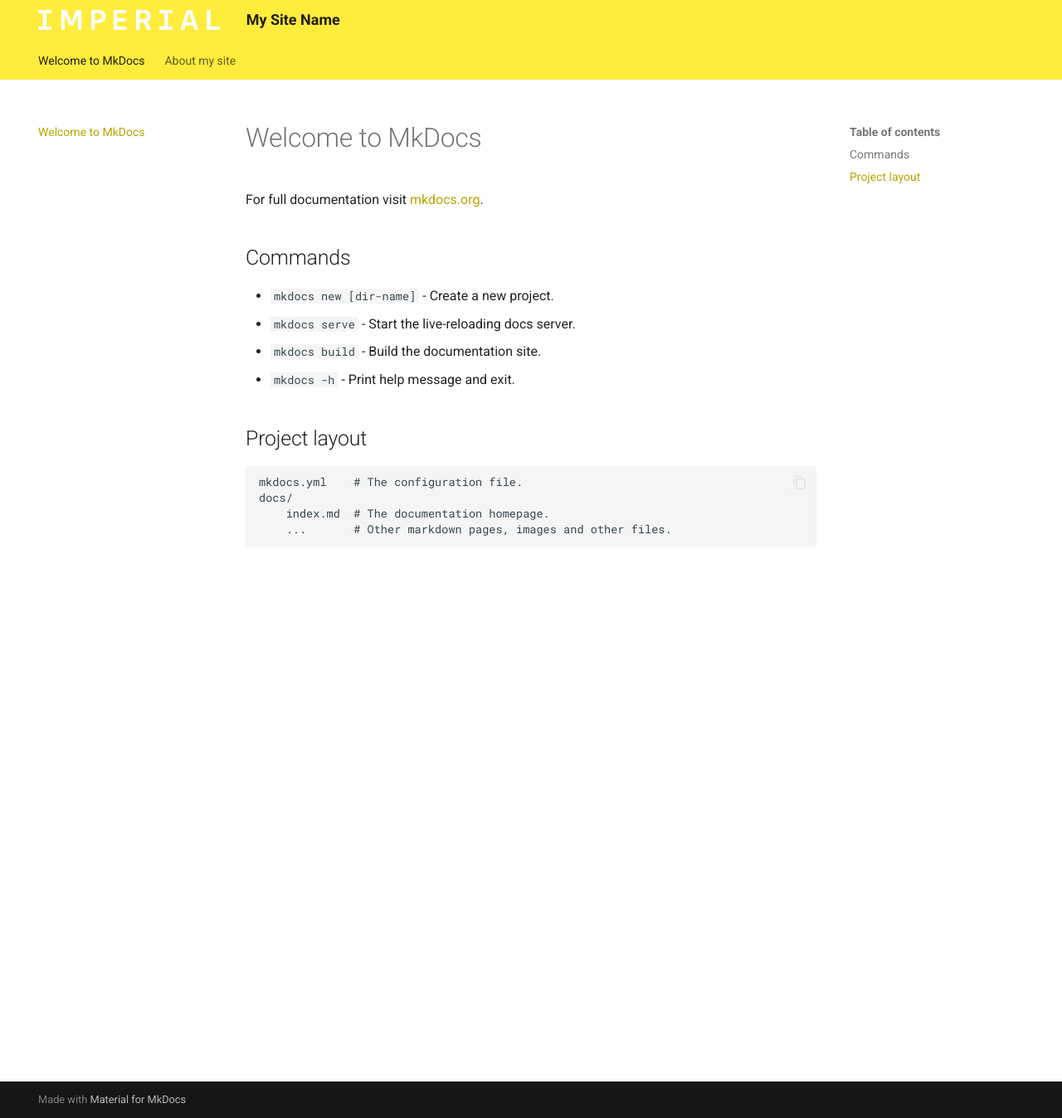
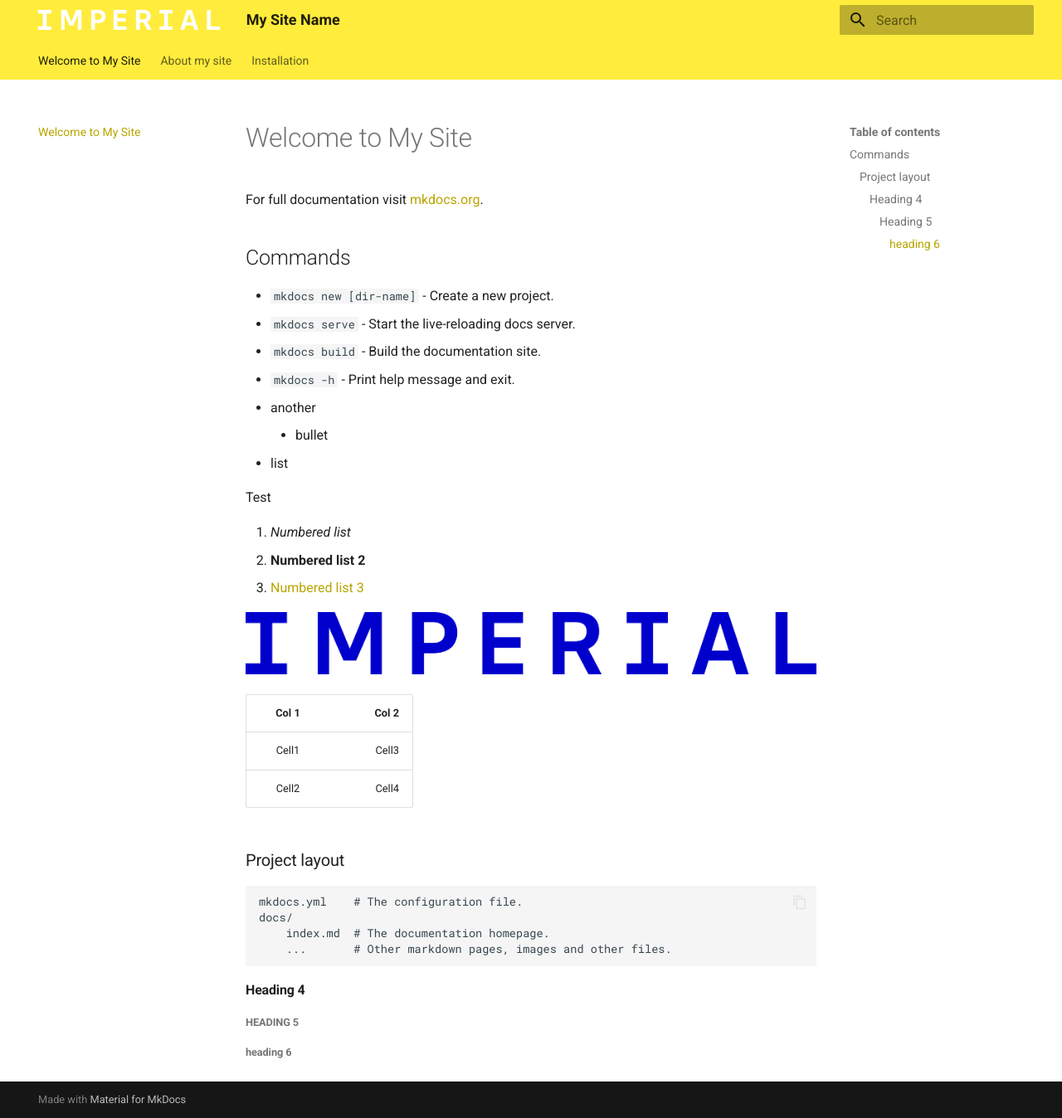
Before and after one commit to jaydesl/my-first-site, an MkDocs documentation site: the page built from docs/index.md, in a window 1280 px wide and 1348 px high. Shown: the whole window at 83% size. Built offline with MkDocs 1.6.1 and Material for MkDocs 9.7.7, drawn with Linux system fonts in a browser that asks for light colours.

Commit message:
feat: add files for pages

```diff
--- a/docs/index.md
+++ b/docs/index.md
@@ -1,4 +1,4 @@
-# Welcome to MkDocs
+# Welcome to My Site
 
 For full documentation visit [mkdocs.org](https://www.mkdocs.org).
 
@@ -9,9 +9,33 @@ For full documentation visit [mkdocs.org](https://www.mkdocs.org).
 * `mkdocs build` - Build the documentation site.
 * `mkdocs -h` - Print help message and exit.
 
-## Project layout
+- another
+    - bullet
+- list
+
+Test
+
+1. *Numbered list*
+1. **Numbered list 2**
+1. [Numbered list 3](https://example.com)
+
+![alt text](image.png)
+
+
+| Col 1 | Col 2 |
+|:-------:|-------:|
+| Cell1 | Cell3 |
+| Cell2 | Cell4 |
+
+### Project layout
 
     mkdocs.yml    # The configuration file.
     docs/
         index.md  # The documentation homepage.
         ...       # Other markdown pages, images and other files.
+
+#### Heading 4
+
+##### Heading 5
+
+###### heading 6
--- a/mkdocs.yml
+++ b/mkdocs.yml
@@ -58,7 +58,3 @@ markdown_extensions:
 extra_javascript:
 - javascripts/mathjax.js
 - https://unpkg.com/mathjax@3/es5/tex-mml-chtml.js
-
-plugins:
-- mkdocstrings:
-    default_handler: python
```
Also changed, not shown: docs/installation/index.md (added, +3 -0 lines), docs/image.png (added), docs/installation/linux.md (added), docs/installation/windows.md (added).
